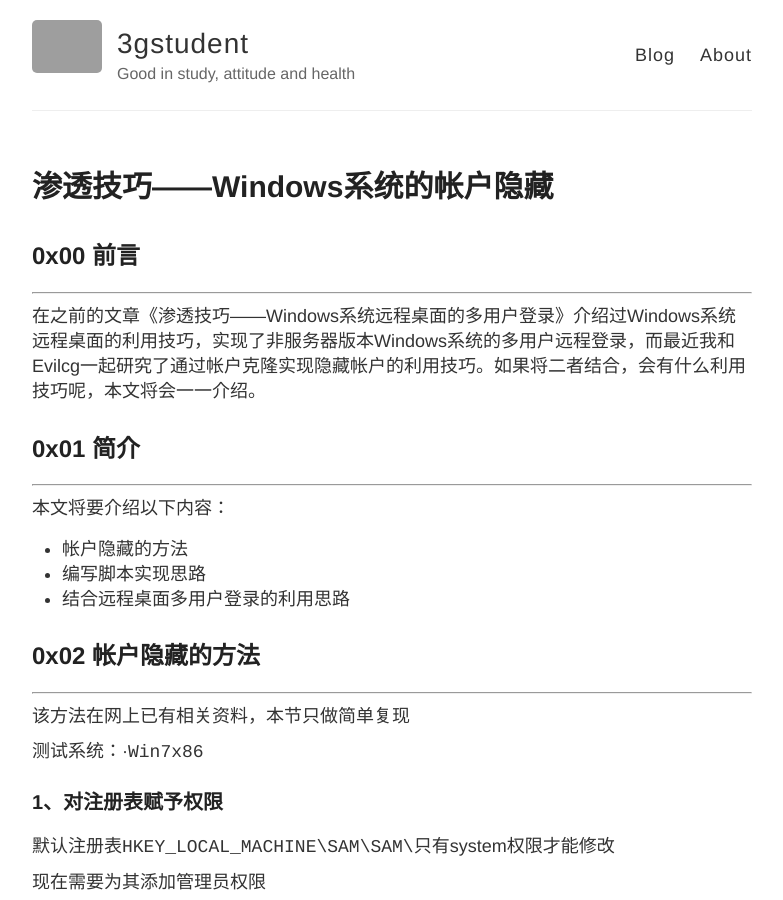
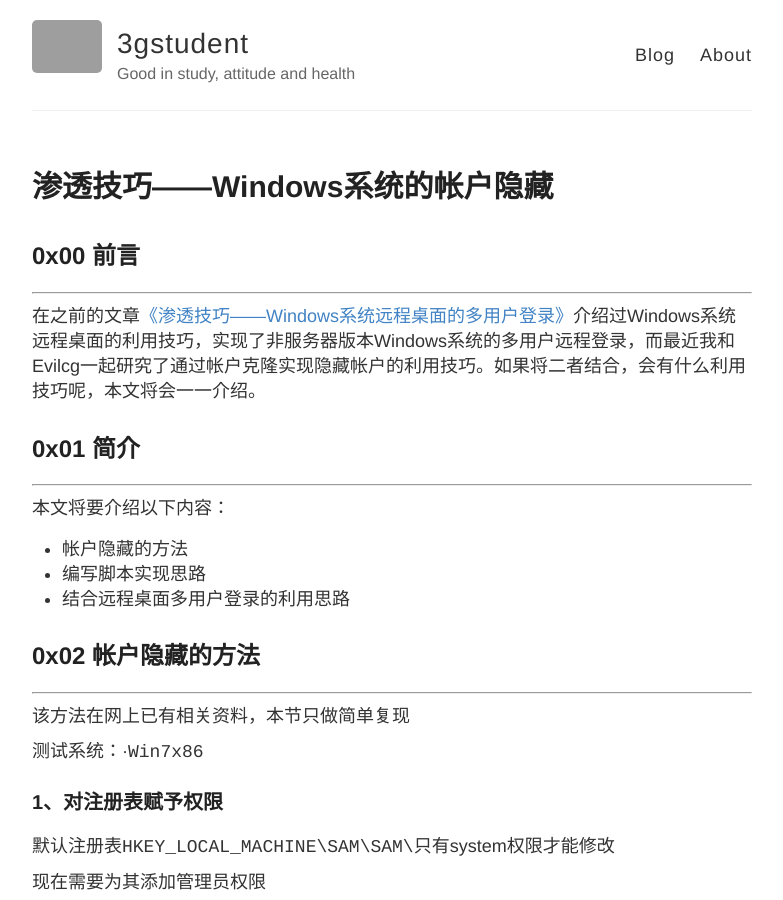
Before and after one commit to 3gstudent/backup-3gstudent.github.io, a Jekyll site: the page built from _posts/2017-11-10-渗透技巧——Windows系统的帐户隐藏.md, in a window 1280 px wide and 900 px high. Shown: the whole window, without its empty margins (248-1031 px from the left). Built offline with Jekyll 4.4.1, drawn with Linux system fonts in a browser that asks for light colours; part of the change alters nothing that is shown; some of the changed text lies outside the part shown; grey boxes are pictures that could not be loaded.

```diff
--- a/_posts/2017-11-10-渗透技巧——Windows系统的帐户隐藏.md
+++ b/_posts/2017-11-10-渗透技巧——Windows系统的帐户隐藏.md
@@ -7,7 +7,7 @@ title: 渗透技巧——Windows系统的帐户隐藏
 ## 0x00 前言
 ---
 
-在之前的文章《渗透技巧——Windows系统远程桌面的多用户登录》介绍过Windows系统远程桌面的利用技巧，实现了非服务器版本Windows系统的多用户远程登录，而最近我和Evilcg一起研究了通过帐户克隆实现隐藏帐户的利用技巧。如果将二者结合，会有什么利用技巧呢，本文将会一一介绍。
+在之前的文章[《渗透技巧——Windows系统远程桌面的多用户登录》](https://3gstudent.github.io/3gstudent.github.io/%E6%B8%97%E9%80%8F%E6%8A%80%E5%B7%A7-Windows%E7%B3%BB%E7%BB%9F%E8%BF%9C%E7%A8%8B%E6%A1%8C%E9%9D%A2%E7%9A%84%E5%A4%9A%E7%94%A8%E6%88%B7%E7%99%BB%E5%BD%95/)介绍过Windows系统远程桌面的利用技巧，实现了非服务器版本Windows系统的多用户远程登录，而最近我和Evilcg一起研究了通过帐户克隆实现隐藏帐户的利用技巧。如果将二者结合，会有什么利用技巧呢，本文将会一一介绍。
 
 ## 0x01 简介
 ---
@@ -208,7 +208,7 @@ HKEY_LOCAL_MACHINE\SAM\SAM\Domains\Account\Users\Names [1 17]
 
 ### 2、直接获得System权限
 
-我在之前的文章《渗透技巧——Token窃取与利用》介绍过通过token复制获得system权限的方法
+我在之前的文章[《渗透技巧——Token窃取与利用》](https://3gstudent.github.io/3gstudent.github.io/%E6%B8%97%E9%80%8F%E6%8A%80%E5%B7%A7-Token%E7%AA%83%E5%8F%96%E4%B8%8E%E5%88%A9%E7%94%A8/)介绍过通过token复制获得system权限的方法
 
 所以，可以先获得System权限，进而拥有对注册表的编辑权限
 
```
